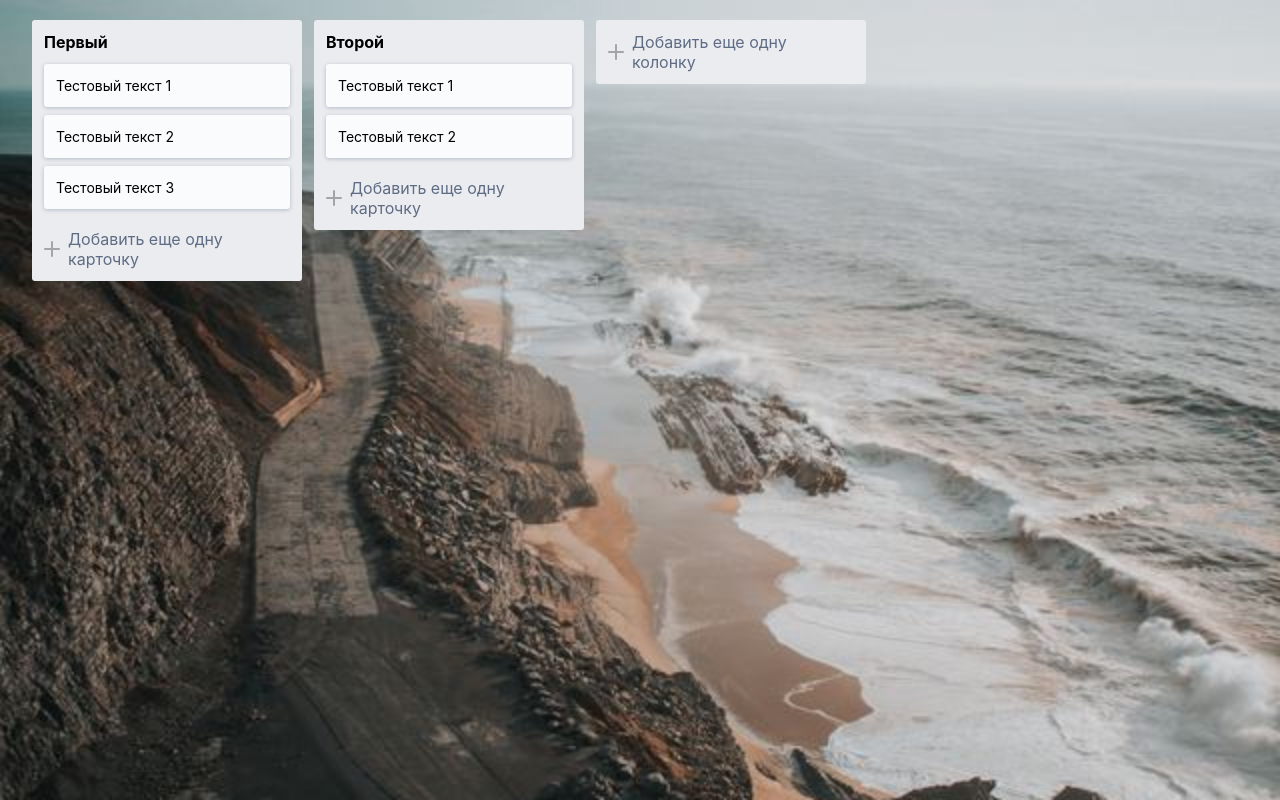
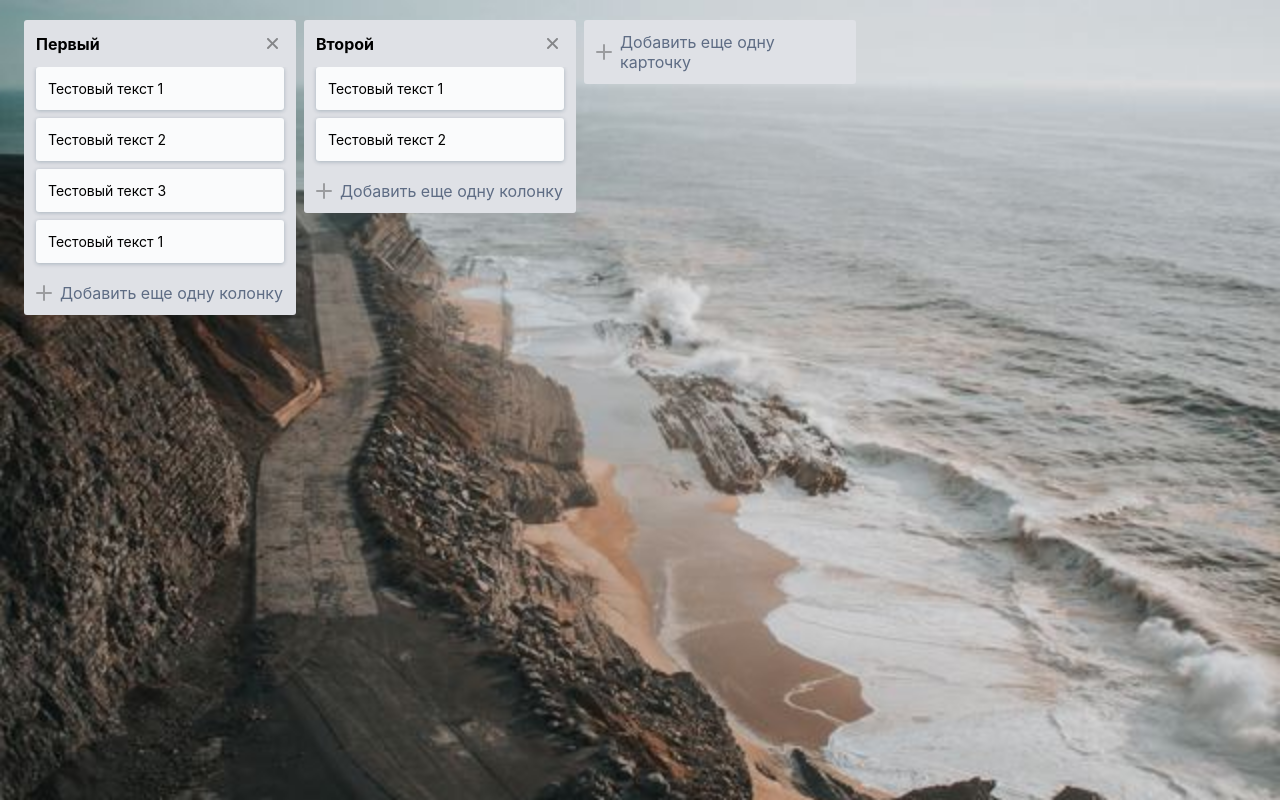
Before and after one commit to Vasujkes/trello-clone, a React (Create React App) app: page / in a window 1280 px wide. Built offline with nearby package versions, Linux system fonts and the light colour scheme.

Commit message:
fix card size and create actions

```diff
--- /dev/null
+++ b/src/actions/cards.js
@@ -0,0 +1,9 @@
+export default {
+    addCard: (panelIndex, text) => ({
+      type: "CARDS:ADD",
+      payload: {
+        panelIndex,
+        text
+      }
+    })
+  };
--- /dev/null
+++ b/src/actions/panels.js
@@ -0,0 +1,6 @@
+export default {
+  addPanel: name => ({
+    type: "PANELS:ADD",
+    payload: name
+  })
+};
--- a/src/components/AddForm/AddForm.scss
+++ b/src/components/AddForm/AddForm.scss
@@ -1,6 +1,6 @@
 .add-form {
     border-radius: 3px;
-    padding: 0 12px 12px 12px;
+    padding: 12px;
 
     &__input {
         textarea {
--- a/src/components/AddForm/index.jsx
+++ b/src/components/AddForm/index.jsx
@@ -6,8 +6,9 @@ import closeIcon from "../../assets/close.svg";
 
 import "./AddForm.scss";
 
-const AddForm = ({ children, isEmptyPanel }) => {
+const AddForm = ({ panelIndex, children, onAddPanel, onAddCard, isEmptyPanel }) => {
   const [showForm, setShowForm] = useState(false);
+  const [value, setValue] = useState("");
   const textareaRef = useRef(null);
 
   useEffect(() => {
@@ -16,6 +17,8 @@ const AddForm = ({ children, isEmptyPanel }) => {
     }
   }, [showForm]);
 
+
+
   return (
     <Fragment>
       {showForm ? (
@@ -23,6 +26,8 @@ const AddForm = ({ children, isEmptyPanel }) => {
           <div className="add-form__input">
             <Card>
               <textarea
+                onChange={e => setValue(e.target.value)}
+                value={value}
                 placeholder={
                   isEmptyPanel
                     ? "Введите заголовок для этой карточки"
@@ -33,7 +38,13 @@ const AddForm = ({ children, isEmptyPanel }) => {
               />
             </Card>
             <div className="add-form__button">
-              <Button>
+              <Button
+                onClick={
+                  isEmptyPanel
+                    ? onAddPanel
+                    : onAddCard.bind(this, panelIndex, value)
+                }
+              >
                 {isEmptyPanel
                   ? "Добавить еще одну карточку"
                   : "Добавить еще одну колонку"}
--- a/src/components/Button/index.jsx
+++ b/src/components/Button/index.jsx
@@ -3,8 +3,12 @@ import PropTypes from "prop-types";
 
 
 import "./Button.scss";
-const Button = ({ children }) => {
-  return <button className="button">{children}</button>;
+const Button = ({ children, onClick }) => {
+  return <button className="button" onClick={onClick}>{children}</button>;
 };
 
+Button.propTypes = {
+  children: PropTypes.oneOfType([PropTypes.node, PropTypes.string]).isRequired,
+  onClick: PropTypes.func
+};
 export default Button;
--- a/src/components/Card/Card.scss
+++ b/src/components/Card/Card.scss
@@ -6,4 +6,5 @@
     margin-bottom: 8px;
     line-height: 19px;
     font-size: 14px;
+    white-space: normal;
 }
--- a/src/components/Panel/Panel.scss
+++ b/src/components/Panel/Panel.scss
@@ -1,21 +1,51 @@
 .panel {
-    background: #ebecf0;
-    border-radius: 3px;
-    width: 270px;
-    margin-left: 12px;
-    overflow: hidden;
+    width: 272px;
+    margin: 0 4px;
+  height: calc(100% - 40px);
+  box-sizing: border-box;
+  display: inline-block;
+  vertical-align: top;
+  white-space: nowrap;
+
+    &__inner {
+        background-color: #dfe1e6;
+        border-radius: 3px;
+        box-sizing: border-box;
+        display: flex;
+        flex-direction: column;
+        max-height: 100%;
+        position: relative;
+        white-space: normal;
+    }
+
     &__title {
-        padding: 12px 12px 0 12px;
+        display: flex;
+        align-items: center;
+        justify-content: space-between;
+        padding: 12px;
+        img {
+            padding: 6px;
+            opacity: 0.4;
+            &:hover {
+                background-color: darken(#dfe1e6, 10);
+                border-radius: 3px;
+            }
+        }
 
     }
+
     &--empty {
         .add-form {
             margin-top: 12px;
+            padding-top: 0;
         }
 
     }
+
     &__items {
-        padding: 12px 12px 0 12px;
+        padding: 0 12px 0 12px;
+        overflow-y: auto;
+        overflow-x: hidden;
     }
 
 }
--- a/src/components/Panel/index.jsx
+++ b/src/components/Panel/index.jsx
@@ -3,14 +3,19 @@ import PropTypes from "prop-types";
 import { Card, AddForm } from "../";
 import classNames from "classnames";
 
+import closeIcon from "../../assets/close.svg";
 import "./Panel.scss";
 
-const Panel = ({ title, cards }) => {
+const Panel = ({ panelIndex, title, cards, onAddPanel, onAddCard }) => {
   return (
     <div className={classNames("panel", { "panel--empty": !cards })}>
-     {title &&  <div className="panel__title">
+      <div className="panel__inner">
+        {title && (
+          <div className="panel__title">
             <b>{title}</b>
-      </div>}
+            <img src={closeIcon} alt="Clear svg icon" />
+          </div>
+        )}
         {cards && (
           <div className="panel__items">
             {cards.map((card, index) => (
@@ -18,7 +23,13 @@ const Panel = ({ title, cards }) => {
             ))}
           </div>
         )}
-      <AddForm isEmptyPanel={cards}/>
+        <AddForm
+          panelIndex={panelIndex}
+          isEmptyPanel={!cards}
+          onAddPanel={onAddPanel}
+          onAddCard={onAddCard}
+        />
+      </div>
     </div>
   );
 };
--- a/src/containers/Panels.js
+++ b/src/containers/Panels.js
@@ -1,14 +1,25 @@
 import React, { Fragment } from "react";
 import { Panel } from "../components";
 import { connect } from "react-redux";
+import panelActions from "../actions/panels";
+import cardAtions from "../actions/cards";
 
-const Panels = ({ items }) => (
+const Panels = ({ items, addPanel, addCard }) => (
   <Fragment>
     {items.map((item, index) => (
-      <Panel key={index} {...item} />
+      <Panel
+        key={index}
+        panelIndex={index}
+        {...item}
+        onAddPanel={addPanel}
+        onAddCard={addCard}
+      />
     ))}
-    <Panel />
+    <Panel onAddPanel={addPanel} onAddCard={addCard} />
   </Fragment>
 );
 
-export default connect(({ panels }) => ({ items: panels }))(Panels);
+export default connect(({ panels }) => ({ items: panels }), {
+  ...panelActions,
+  ...cardAtions
+})(Panels);
--- a/src/index.scss
+++ b/src/index.scss
@@ -5,6 +5,11 @@ body {
     sans-serif;
   -webkit-font-smoothing: antialiased;
   -moz-osx-font-smoothing: grayscale;
+  background-image: url('./assets/photo.jpg');
+  background-position: center;
+  background-size: cover;
+  background-repeat: no-repeat;
+  padding: 20px;
 
 }
 * {
@@ -13,19 +18,11 @@ body {
 button, textarea {
   font-size: 14px;
 }
-html, body, #root {
+html, body, .app, #root {
   height: 100%;
   box-sizing: border-box;
 }
-#root {
-  background-image: url('./assets/photo.jpg');
-  background-position: center;
-  background-size: cover;
-  background-repeat: no-repeat;
-  padding: 20px;
-}
 
 .app {
-  display: flex;
-  align-items: flex-start;
+  white-space: nowrap;
 }
--- a/src/reducers/panels.js
+++ b/src/reducers/panels.js
@@ -1,7 +1,12 @@
 const initialState = [
   {
     title: "Первый",
-    cards: ["Тестовый текст 1", "Тестовый текст 2", "Тестовый текст 3"]
+    cards: [
+      "Тестовый текст 1",
+      "Тестовый текст 2",
+      "Тестовый текст 3",
+      "Тестовый текст 1"
+    ]
   },
   {
     title: "Второй",
@@ -12,18 +17,15 @@ const initialState = [
 export default (state = initialState, action) => {
   switch (action.type) {
     case "CARDS:ADD":
-      return [
-        ...state,
-        state.items.map((item, index) => {
-          if (action.playload.index === index) {
-            return {
-              ...item,
-              cards: [...item.cards, action.playload.text]
-            };
-          }
-          return item;
-        })
-      ];
+      return state.map((item, index) => {
+        if (action.payload.panelIndex === index) {
+          return {
+            ...item,
+            cards: [...item.cards, action.payload.text]
+          };
+        }
+        return item;
+      });
     case "PANELS:ADD":
       return [...state, action.playload];
     default:
```
Lines whose indentation alone changed are shown as unchanged.
